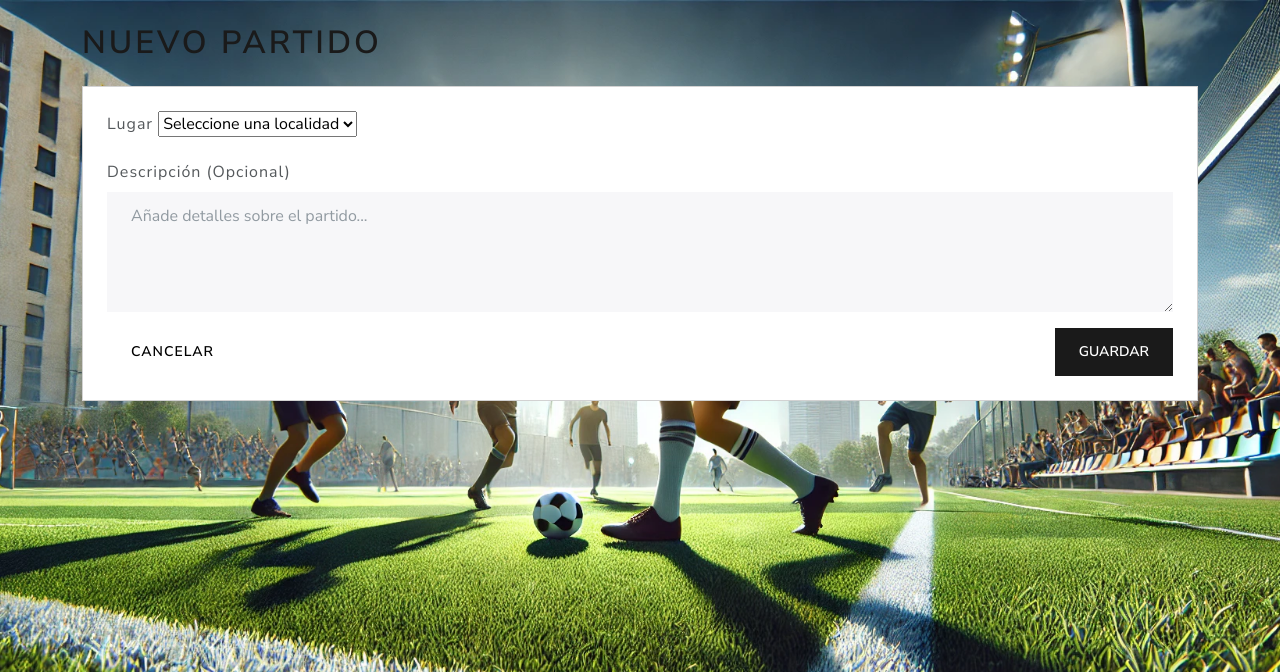
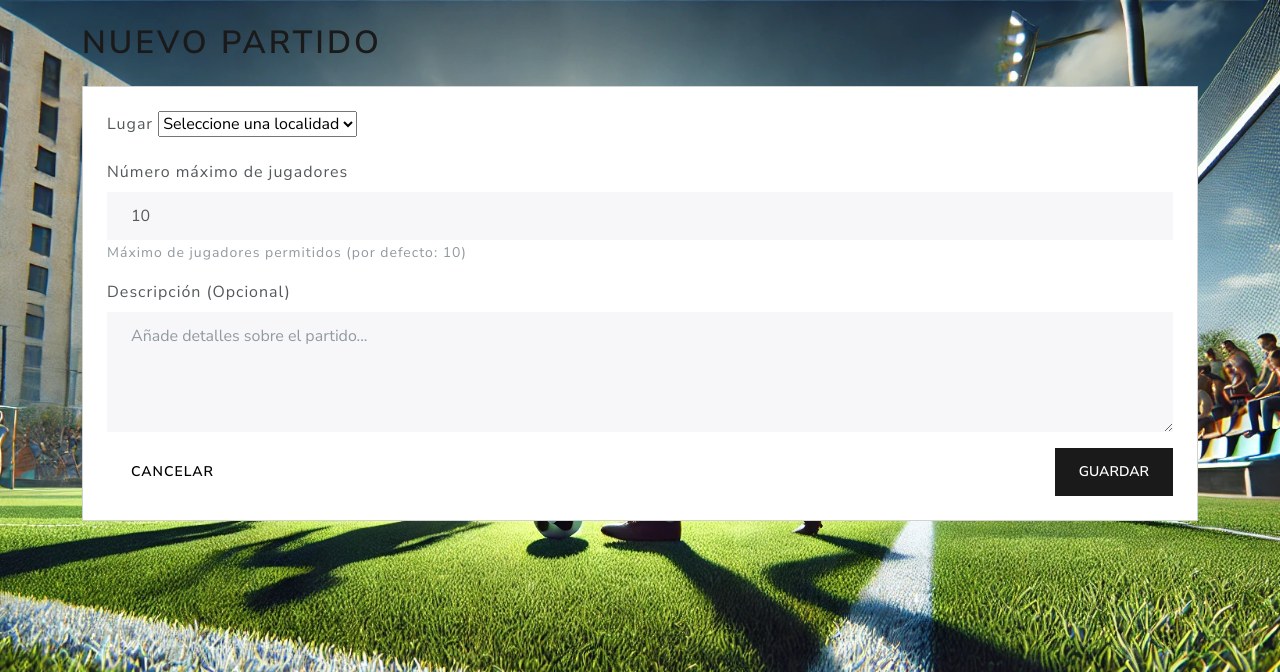
Before and after one commit to ever4ever-ing/nf1-m0d, a Flask app: page /nuevo_partido in a window 1280 px wide. Shown: the top 672 px of the page. Run offline with Flask 3, Linux system fonts and the light colour scheme; data that the repository does not hold is empty.

Commit message:
Fix: crypto

```diff
--- a/flask_app/bd/bd.sql
+++ b/flask_app/bd/bd.sql
@@ -106,6 +106,7 @@ CREATE TABLE partidos (
     lugar VARCHAR(100) NOT NULL,
     fecha_inicio DATETIME,
     descripcion TEXT,
+    max_jugadores INT DEFAULT 10,
     id_organizador INT NOT NULL,
     id_localidad BIGINT UNSIGNED NOT NULL,
     id_reserva BIGINT UNSIGNED,
--- a/flask_app/controllers/partidos.py
+++ b/flask_app/controllers/partidos.py
@@ -30,7 +30,8 @@ def nuevo_partido():
             'id_organizador': id_organizador,
             'id_localidad': request.form['id_localidad'],
             'fecha_inicio': request.form.get('fechaInicio', None),  # Opcional
-            'descripcion': request.form.get('descripcion', '')  # Opcional, valor por defecto vacío
+            'descripcion': request.form.get('descripcion', ''),  # Opcional, valor por defecto vacío
+            'max_jugadores': request.form.get('max_jugadores', 10)  # Opcional, valor por defecto 10
         }
 
         # Validar los datos
@@ -132,6 +133,7 @@ def actualizar_partido():
         'id_localidad': request.form['id_localidad'],
         "fecha_inicio": fecha_inicio,
         "descripcion": request.form.get('descripcion', ''),
+        "max_jugadores": request.form.get('max_jugadores', 10),
         "participantes": Participante.obtener_participantes_por_partido(request.form['id'])
     }
     #print("********ACTUALIZANDO********")
--- a/flask_app/templates/nuevo.html
+++ b/flask_app/templates/nuevo.html
@@ -59,6 +59,13 @@
             </div> -->
 
             <div class="mb-3">
+                <label for="max_jugadores" class="form-label">Número máximo de jugadores</label>
+                <input type="number" id="max_jugadores" name="max_jugadores" class="form-control"
+                    min="2" max="50" value="{{ data.max_jugadores if data else '10' }}" required>
+                <small class="form-text text-muted">Máximo de jugadores permitidos (por defecto: 10)</small>
+            </div>
+
+            <div class="mb-3">
                 <label for="descripcion" class="form-label">Descripción (Opcional)</label>
                 <textarea id="descripcion" name="descripcion" class="form-control" rows="4"
                     placeholder="Añade detalles sobre el partido...">{{ data.descripcion if data else '' }}</textarea>
```
Also changed, not shown: flask_app/models/partido.py (+9 -2 lines), flask_app/templates/dashboard.html (+5 -5 lines), flask_app/templates/editar_partido.html (+7 -0 lines).
